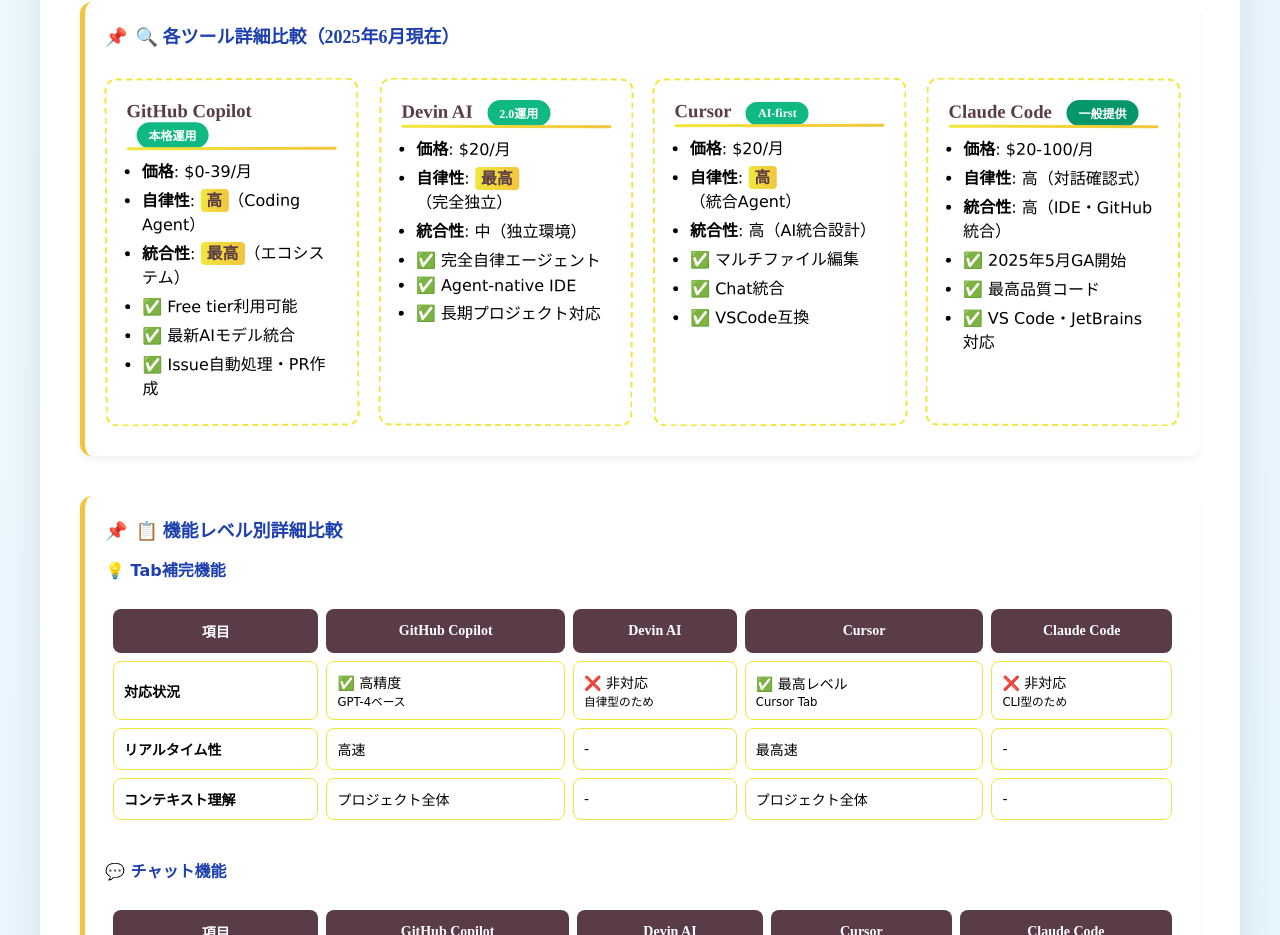
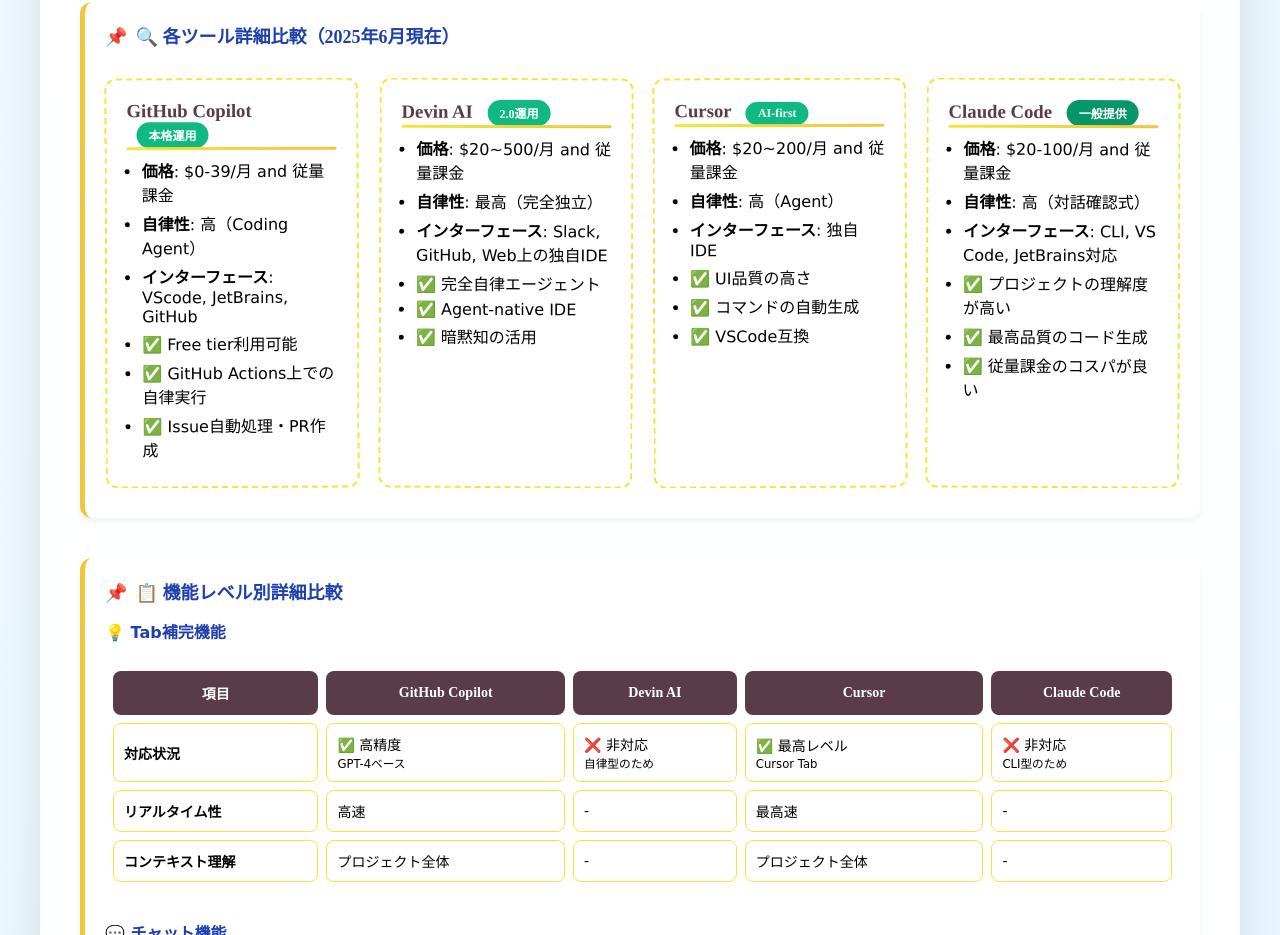
Before and after one commit to daiseilog111063/reverse-menter-last, a plain HTML site: page latest_2025_june_infographic.html in a window 1280 px wide. Shown: the part 888-1823 px from the top of the page. Drawn offline with Linux system fonts and the light colour scheme; a web font is replaced by a local one.

Commit message:
update: 生成AIツール紹介セクションを追加し、AIコーディングアシスタント比較ガイドの詳細を更新

```diff
--- a/latest_2025_june_infographic.html
+++ b/latest_2025_june_infographic.html
@@ -298,11 +298,11 @@
                     <div class="feature-card">
                         <h3>GitHub Copilot <span class="status-badge status-production">本格運用</span></h3>
                         <ul>
-                            <li><strong>価格</strong>: $0-39/月</li>
-                            <li><strong>自律性</strong>: <span class="highlight">高</span>（Coding Agent）</li>
-                            <li><strong>統合性</strong>: <span class="highlight">最高</span>（エコシステム）</li>
+                            <li><strong>価格</strong>: $0-39/月 and 従量課金</li>
+                            <li><strong>自律性</strong>: <span class="">高</span>（Coding Agent）</li>
+                            <li><strong>インターフェース</strong>: <span class="">VScode, JetBrains, GitHub</span></li>
                             <li>✅ Free tier利用可能</li>
-                            <li>✅ 最新AIモデル統合</li>
+                            <li>✅ GitHub Actions上での自律実行</li>
                             <li>✅ Issue自動処理・PR作成</li>
                         </ul>
                     </div>
@@ -310,23 +310,23 @@
                     <div class="feature-card">
                         <h3>Devin AI <span class="status-badge status-production">2.0運用</span></h3>
                         <ul>
-                            <li><strong>価格</strong>: $20/月</li>
-                            <li><strong>自律性</strong>: <span class="highlight">最高</span>（完全独立）</li>
-                            <li><strong>統合性</strong>: 中（独立環境）</li>
+                            <li><strong>価格</strong>: $20~500/月 and 従量課金</li>
+                            <li><strong>自律性</strong>: <span class="">最高</span>（完全独立）</li>
+                            <li><strong>インターフェース</strong>: <span class="">Slack, GitHub, Web上の独自IDE</span></li>
                             <li>✅ 完全自律エージェント</li>
                             <li>✅ Agent-native IDE</li>
-                            <li>✅ 長期プロジェクト対応</li>
+                            <li>✅ 暗黙知の活用</li>
                         </ul>
                     </div>
 
                     <div class="feature-card">
                         <h3>Cursor <span class="status-badge status-production">AI-first</span></h3>
                         <ul>
-                            <li><strong>価格</strong>: $20/月</li>
-                            <li><strong>自律性</strong>: <span class="highlight">高</span>（統合Agent）</li>
-                            <li><strong>統合性</strong>: 高（AI統合設計）</li>
-                            <li>✅ マルチファイル編集</li>
-                            <li>✅ Chat統合</li>
+                            <li><strong>価格</strong>: $20~200/月 and 従量課金</li>
+                            <li><strong>自律性</strong>: <span class="">高</span>（Agent）</li>
+                            <li><strong>インターフェース</strong>: <span class="">独自IDE</span></li>
+                            <li>✅ UI品質の高さ</li>
+                            <li>✅ コマンドの自動生成</li>
                             <li>✅ VSCode互換</li>
                         </ul>
                     </div>
@@ -334,12 +334,12 @@
                     <div class="feature-card">
                         <h3>Claude Code <span class="status-badge status-ga">一般提供</span></h3>
                         <ul>
-                            <li><strong>価格</strong>: $20-100/月</li>
-                            <li><strong>自律性</strong>: 高（対話確認式）</li>
-                            <li><strong>統合性</strong>: 高（IDE・GitHub統合）</li>
-                            <li>✅ 2025年5月GA開始</li>
-                            <li>✅ 最高品質コード</li>
-                            <li>✅ VS Code・JetBrains対応</li>
+                            <li><strong>価格</strong>: $20-100/月 and 従量課金</li>
+                            <li><strong>自律性</strong>: <span class=""></span>高</span>（対話確認式）</li>
+                            <li><strong>インターフェース</strong>: <span class="">CLI, VS Code, JetBrains対応</span></li>
+                            <li>✅ プロジェクトの理解度が高い</li>
+                            <li>✅ 最高品質のコード生成</li>
+                            <li>✅ 従量課金のコスパが良い</li>
                         </ul>
                     </div>
                 </div>
```
Also changed, not shown: index.html (+30 -0 lines).
